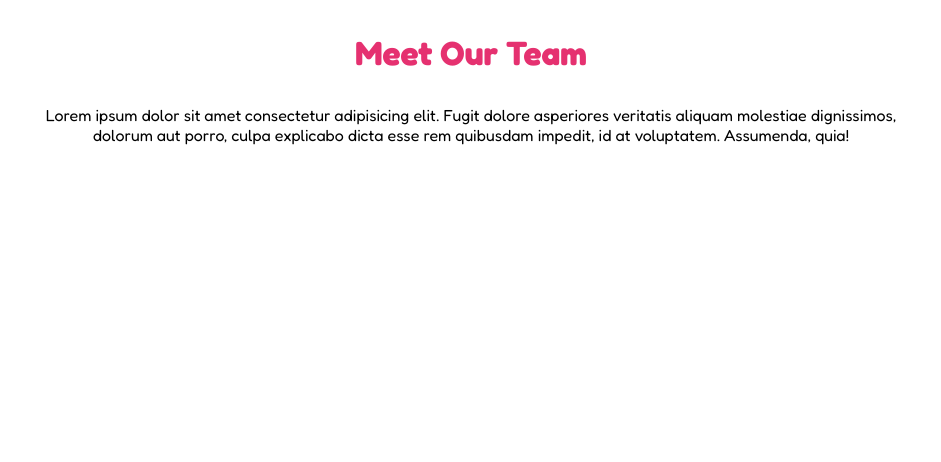
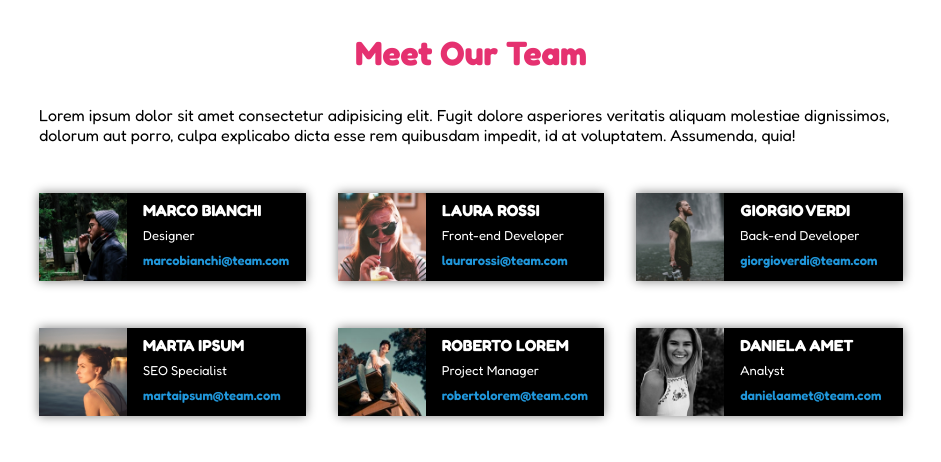
Before and after one commit to AntonioDiBari/html-css-float-cards, a plain HTML site: page index.html in a window 1280 px wide. Shown: the whole page, without its empty margins (169-1110 px from the left). Drawn offline with Linux system fonts and the light colour scheme.

Commit message:
feat: grid + cards

```diff
--- a/css/style.css
+++ b/css/style.css
@@ -27,10 +27,11 @@ h1 {
   font-size: 2.1rem;
   color: #e53170;
   padding: 2rem 0;
+  text-align: center;
 }
 
 header {
-  text-align: center;
+  /* text-align: center; ALTRIMENTI NON PROVO IL MARGINE NEGATIVO !! */
   margin-bottom: 2rem;
 }
 
@@ -40,3 +41,45 @@ header {
 }
 
 /* GRID */
+
+.row::after {
+  content: "";
+  display: block;
+  clear: both;
+}
+.row {
+  margin: 15px -1rem;
+}
+.col-1-3 {
+  width: calc(100% / 3);
+  float: left;
+  padding: 1rem;
+  height: 120px;
+}
+/* CARDS */
+
+.card {
+  background-color: black;
+  color: white;
+  height: 100%;
+  box-shadow: 0 0 10px 0px grey;
+}
+
+.picprofile {
+  height: 100%;
+  float: left;
+}
+
+.info {
+  float: left;
+  line-height: 25px;
+  padding: 5px 0 5px 1rem;
+}
+.info a {
+  color: #2097db;
+  font-weight: 600;
+  text-decoration: none;
+}
+h2 {
+  font-size: 1rem;
+}
--- a/index.html
+++ b/index.html
@@ -22,7 +22,9 @@
   </head>
   <body>
     <div class="container">
+      <!-- CONTAINER -->
       <header>
+        <!-- HEADER CON TITOLO E SOTTOTITOLO -->
         <h1>Meet Our Team</h1>
         <p class="subtitle">
           Lorem ipsum dolor sit amet consectetur adipisicing elit. Fugit dolore
@@ -32,7 +34,100 @@
         </p>
       </header>
       <main>
-        <section></section>
+        <section>
+          <!-- GRID CON RIGHE DA 3 E COLONNE -->
+          <div class="row">
+            <div class="col-1-3">
+              <div class="card">
+                <!-- CARD DENTRO LA COLONNA -->
+                <img
+                  src="./img/male1.png"
+                  alt="m1"
+                  class="picprofile"
+                /><!-- FLOAT PER IMG E INFO PROFILO -->
+                <div class="info">
+                  <h2>MARCO BIANCHI</h2>
+                  <p>Designer</p>
+                  <p>
+                    <a href="mailto:marcobianchi@team.com"
+                      >marcobianchi@team.com</a
+                    >
+                  </p>
+                </div>
+              </div>
+            </div>
+            <div class="col-1-3">
+              <div class="card">
+                <img src="./img/female1.png" alt="f1" class="picprofile" />
+                <div class="info">
+                  <h2>LAURA ROSSI</h2>
+                  <p>Front-end Developer</p>
+                  <p>
+                    <a href="mailto:laurarossi@team.com">laurarossi@team.com</a>
+                  </p>
+                </div>
+              </div>
+            </div>
+            <div class="col-1-3">
+              <div class="card">
+                <img src="./img/male2.png" alt="m2" class="picprofile" />
+                <div class="info">
+                  <h2>GIORGIO VERDI</h2>
+                  <p>Back-end Developer</p>
+                  <p>
+                    <a href="mailto:giorgioverdi@team.com"
+                      >giorgioverdi@team.com</a
+                    >
+                  </p>
+                </div>
+              </div>
+            </div>
+          </div>
+          <div class="row">
+            <!-- ALTRA RIGA IDENTICA -->
+            <div class="col-1-3">
+              <div class="card">
+                <img src="./img/female2.png" alt="f2" class="picprofile" />
+                <div class="info">
+                  <h2>MARTA IPSUM</h2>
+                  <p>SEO Specialist</p>
+                  <p>
+                    <a href="mailto:martaipsum@team.com">martaipsum@team.com</a>
+                  </p>
+                </div>
+              </div>
+            </div>
+            <div class="col-1-3">
+              <div class="card">
+                <img src="./img/male3.png" alt="m3" class="picprofile" />
+                <div class="info">
+                  <h2>ROBERTO LOREM</h2>
+                  <p>Project Manager</p>
+                  <p>
+                    <a href="mailto:robertolorem@team.com"
+                      >robertolorem@team.com</a
+                    >
+                  </p>
+                </div>
+              </div>
+            </div>
+            <div class="col-1-3">
+              <div class="card">
+                <img src="./img/female3.png" alt="f3" class="picprofile" />
+                <div class="info">
+                  <h2>DANIELA AMET</h2>
+                  <p>Analyst</p>
+                  <p>
+                    <a href="mailto:danielaamet@team.com"
+                      >danielaamet@team.com</a
+                    >
+                  </p>
+                </div>
+              </div>
+            </div>
+          </div>
+        </section>
+        <!-- FINE GRID -->
       </main>
     </div>
   </body>
```
